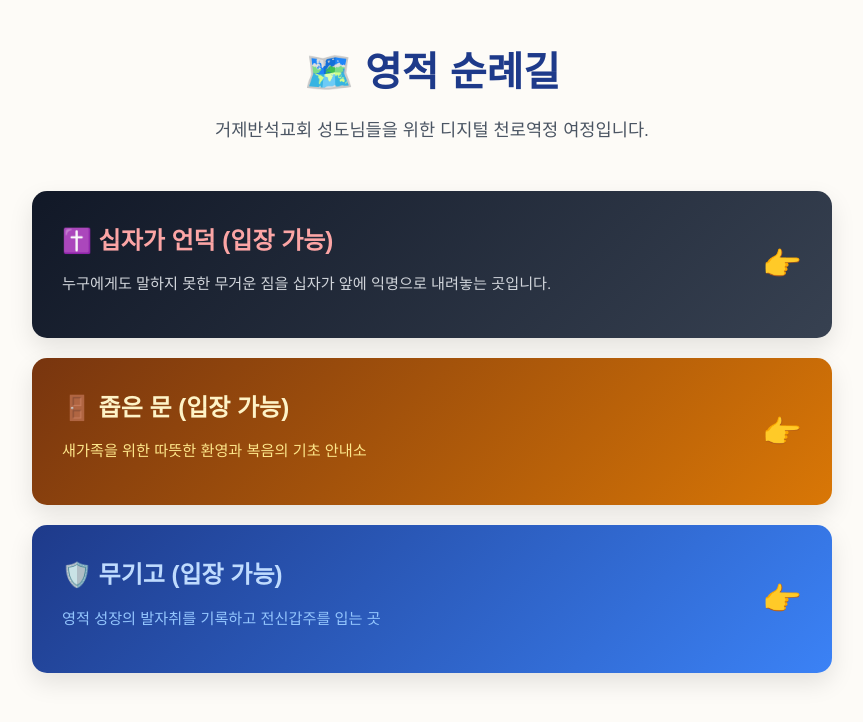
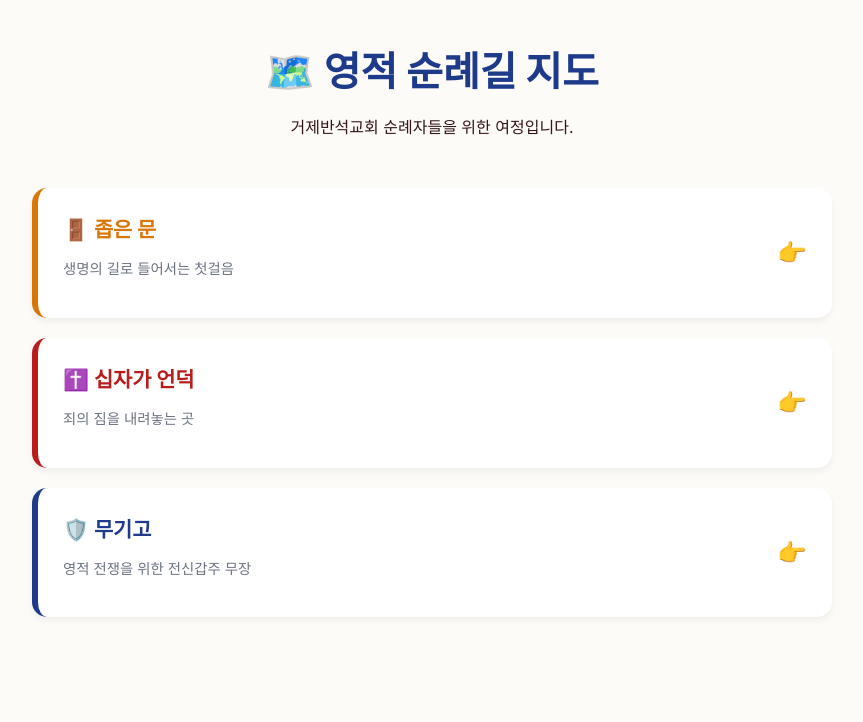
Before and after one commit to godlion10-cell/banseok-church, a Next.js app: page /pilgrim in a window 1280 px wide. Shown: the top 722 px of the page, without its empty margins (208-1071 px from the left). Built offline with nearby package versions, Linux system fonts and the light colour scheme.

Commit message:
순례길 지도 리팩토링: 데이터 배열 기반 깔끔한 카드 UI

```diff
--- a/app/pilgrim/page.tsx
+++ b/app/pilgrim/page.tsx
@@ -3,55 +3,31 @@ import React from 'react';
 import Link from 'next/link';
 
 export default function PilgrimMapPage() {
+  const routes = [
+    { path: '/narrow-gate', icon: '🚪', name: '좁은 문', desc: '생명의 길로 들어서는 첫걸음', color: '#D97706' },
+    { path: '/cross-hill', icon: '✝️', name: '십자가 언덕', desc: '죄의 짐을 내려놓는 곳', color: '#B91C1C' },
+    { path: '/armory', icon: '🛡️', name: '무기고', desc: '영적 전쟁을 위한 전신갑주 무장', color: '#1E3A8A' }
+  ];
+
   return (
-    <div style={{ minHeight: '100vh', background: '#FDFBF7', padding: '40px 20px', fontFamily: 'sans-serif' }}>
-
+    <div style={{ minHeight: '100vh', background: '#FDFBF7', padding: '40px 20px' }}>
       <div style={{ textAlign: 'center', marginBottom: '50px' }}>
-        <h2 style={{ color: '#1E3A8A', fontSize: '2.5rem', fontWeight: '900', marginBottom: '10px' }}>🗺️ 영적 순례길</h2>
-        <p style={{ color: '#4B5563', fontSize: '1.1rem' }}>거제반석교회 성도님들을 위한 디지털 천로역정 여정입니다.</p>
+        <h2 style={{ color: '#1E3A8A', fontSize: '2.5rem', fontWeight: '900' }}>🗺️ 영적 순례길 지도</h2>
+        <p>거제반석교회 순례자들을 위한 여정입니다.</p>
       </div>
 
       <div style={{ maxWidth: '800px', margin: '0 auto', display: 'flex', flexDirection: 'column', gap: '20px' }}>
-
-        {/* ✅ 활성화된 첫 번째 여정 : 십자가 언덕 */}
-        <Link href="/cross-hill" style={{ textDecoration: 'none' }}>
-          <div style={{ background: 'linear-gradient(135deg, #111827, #374151)', padding: '30px', borderRadius: '15px', color: 'white', display: 'flex', alignItems: 'center', justifyContent: 'space-between', boxShadow: '0 10px 25px rgba(0,0,0,0.1)', transition: 'transform 0.2s', cursor: 'pointer' }}
-               onMouseOver={(e) => e.currentTarget.style.transform = 'translateY(-5px)'}
-               onMouseOut={(e) => e.currentTarget.style.transform = 'translateY(0)'}>
-            <div>
-              <h3 style={{ fontSize: '1.5rem', color: '#FCA5A5', marginBottom: '10px' }}>✝️ 십자가 언덕 (입장 가능)</h3>
-              <p style={{ color: '#D1D5DB', fontSize: '0.95rem' }}>누구에게도 말하지 못한 무거운 짐을 십자가 앞에 익명으로 내려놓는 곳입니다.</p>
+        {routes.map((route, i) => (
+          <Link href={route.path} key={i} style={{ textDecoration: 'none' }}>
+            <div style={{ background: 'white', padding: '25px', borderRadius: '15px', display: 'flex', alignItems: 'center', justifyContent: 'space-between', boxShadow: '0 4px 6px rgba(0,0,0,0.05)', borderLeft: `6px solid ${route.color}` }}>
+              <div>
+                <h3 style={{ color: route.color, fontSize: '1.3rem', marginBottom: '5px' }}>{route.icon} {route.name}</h3>
+                <p style={{ color: '#6B7280', fontSize: '0.9rem' }}>{route.desc}</p>
+              </div>
+              <div style={{ fontSize: '1.5rem' }}>👉</div>
             </div>
-            <div style={{ fontSize: '2rem' }}>👉</div>
-          </div>
-        </Link>
-
-        {/* ✅ 활성화된 두 번째 여정 : 좁은 문 */}
-        <Link href="/narrow-gate" style={{ textDecoration: 'none' }}>
-          <div style={{ background: 'linear-gradient(135deg, #78350F, #D97706)', padding: '30px', borderRadius: '15px', color: 'white', display: 'flex', alignItems: 'center', justifyContent: 'space-between', boxShadow: '0 10px 25px rgba(0,0,0,0.1)', transition: 'transform 0.2s', cursor: 'pointer' }}
-               onMouseOver={(e) => e.currentTarget.style.transform = 'translateY(-5px)'}
-               onMouseOut={(e) => e.currentTarget.style.transform = 'translateY(0)'}>
-            <div>
-              <h3 style={{ fontSize: '1.5rem', color: '#FEF3C7', marginBottom: '10px' }}>🚪 좁은 문 (입장 가능)</h3>
-              <p style={{ color: '#FDE68A', fontSize: '0.95rem' }}>새가족을 위한 따뜻한 환영과 복음의 기초 안내소</p>
-            </div>
-            <div style={{ fontSize: '2rem' }}>👉</div>
-          </div>
-        </Link>
-
-        {/* ✅ 활성화된 세 번째 여정 : 무기고 */}
-        <Link href="/armory" style={{ textDecoration: 'none' }}>
-          <div style={{ background: 'linear-gradient(135deg, #1E3A8A, #3B82F6)', padding: '30px', borderRadius: '15px', color: 'white', display: 'flex', alignItems: 'center', justifyContent: 'space-between', boxShadow: '0 10px 25px rgba(0,0,0,0.1)', transition: 'transform 0.2s', cursor: 'pointer' }}
-               onMouseOver={(e) => e.currentTarget.style.transform = 'translateY(-5px)'}
-               onMouseOut={(e) => e.currentTarget.style.transform = 'translateY(0)'}>
-            <div>
-              <h3 style={{ fontSize: '1.5rem', color: '#BFDBFE', marginBottom: '10px' }}>🛡️ 무기고 (입장 가능)</h3>
-              <p style={{ color: '#93C5FD', fontSize: '0.95rem' }}>영적 성장의 발자취를 기록하고 전신갑주를 입는 곳</p>
-            </div>
-            <div style={{ fontSize: '2rem' }}>👉</div>
-          </div>
-        </Link>
-
+          </Link>
+        ))}
       </div>
     </div>
   );
```
